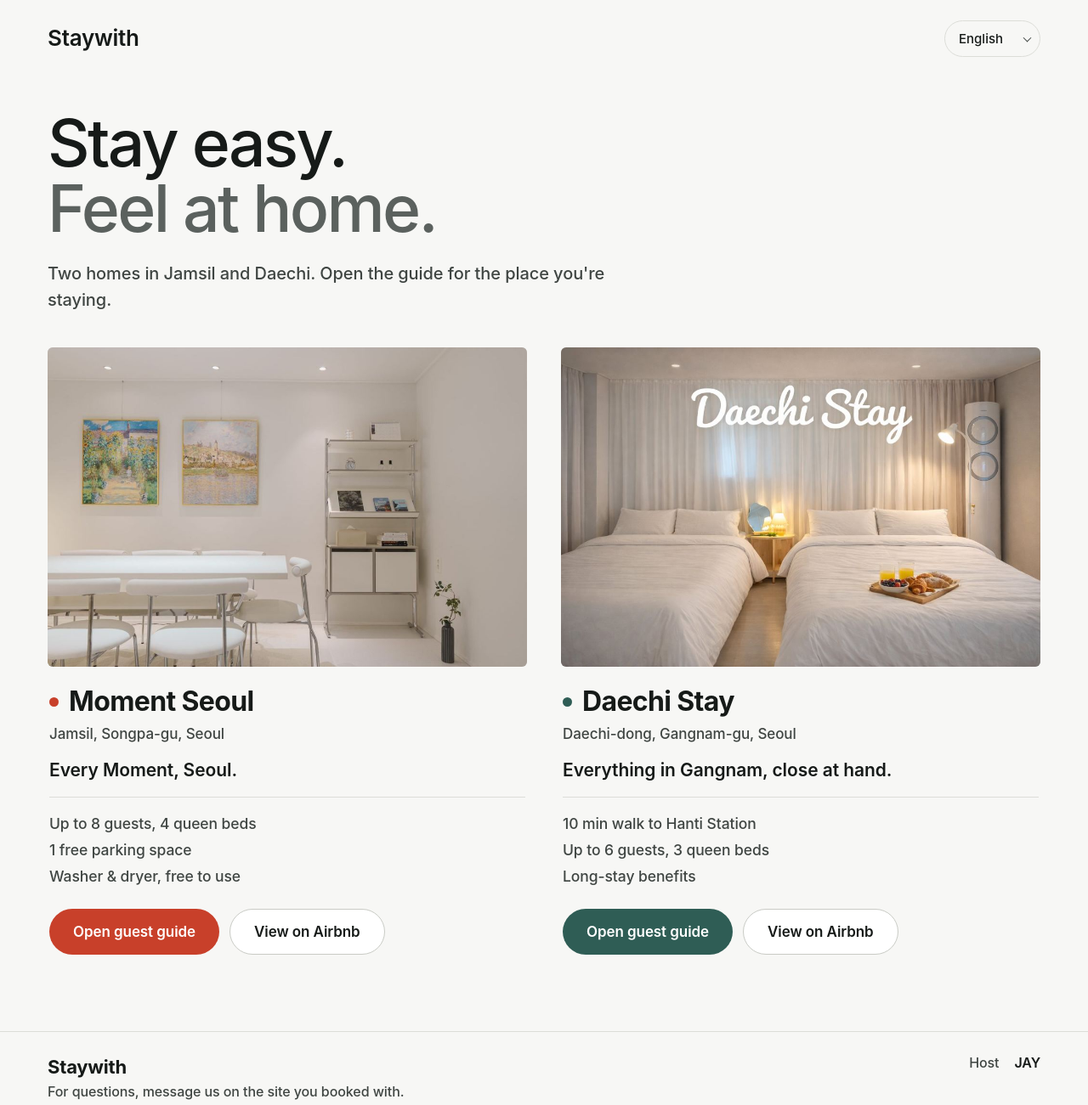
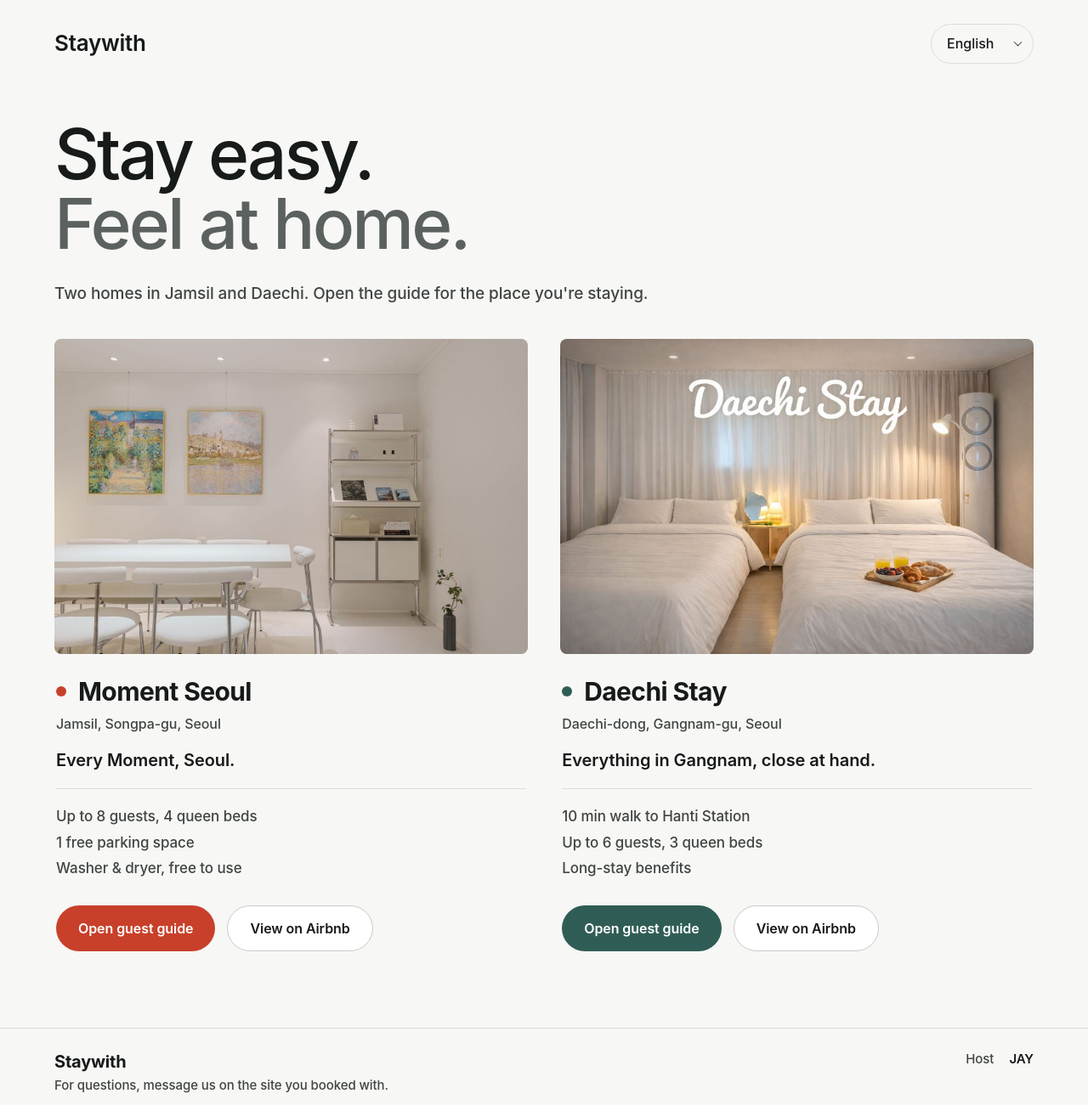
Before and after one commit to Momentseoul/asanstay, a plain HTML site: page index.html in a window 1280 px wide. Shown: the whole page at 85% size. Drawn offline with Linux system fonts and the light colour scheme; a web font is replaced by a local one.

Commit message:
PC 화면: 화면 폭을 넓게 쓰고 글씨·버튼을 화면 크기에 맞춰 확대
Co-Authored-By: Claude Opus 5.5 <noreply@anthropic.com>
Claude-Session: https://claude.ai/code/session_017f7DuuAYzFoR9jovkvSTk3

```diff
--- a/index.html
+++ b/index.html
@@ -77,28 +77,29 @@
     .actions{flex-direction:column;gap:6px;padding-top:10px}
     .btn{width:100%;min-height:40px;font-size:13.5px;padding:0 10px}
   }
-  /* 컴퓨터(넓은 화면): 글씨·버튼·여백을 크게 */
+  /* 컴퓨터(넓은 화면): 화면 폭을 넓게 쓰고 글씨·버튼을 화면에 맞춰 크게 */
   @media (min-width:1000px){
-    :root{--gutter:56px}
-    .top,.intro,.stays,.foot{max-width:1280px}
-    .top{padding-top:24px;padding-bottom:24px}
-    .mark{font-size:26px}
-    .lang select{font-size:15px;padding:9px 34px 9px 16px}
-    .intro{padding-top:40px;padding-bottom:40px}
-    .intro h1{font-size:clamp(64px,6vw,92px)}
-    .intro p{font-size:20px;margin-top:22px}
-    .stays{gap:40px}
-    .stay figure{aspect-ratio:3/2;border-radius:6px}
-    .stay .body{padding-top:22px}
-    .stay h2{font-size:32px;gap:12px}
-    .stay h2::before{width:11px;height:11px}
-    .stay .area{font-size:17px;margin-top:6px}
-    .stay .tag{font-size:21px;margin-top:14px}
-    .stay ul{font-size:17.5px;line-height:1.7;margin-top:16px;padding-top:16px}
-    .actions{padding-top:24px;gap:12px}
-    .btn{min-height:54px;padding:0 28px;font-size:17px}
-    .foot{font-size:16px}
-    .foot .slogan{font-size:22px}
+    :root{--gutter:clamp(48px,5vw,96px)}
+    .top,.intro,.stays,.foot{max-width:1760px}
+    .top{padding-top:28px;padding-bottom:28px}
+    .mark{font-size:clamp(26px,1.8vw,32px)}
+    .lang select{font-size:16px;padding:10px 36px 10px 18px}
+    .lang::after{right:15px}
+    .intro{padding-top:clamp(32px,3vw,56px);padding-bottom:clamp(36px,3vw,56px)}
+    .intro h1{font-size:clamp(72px,6.4vw,124px)}
+    .intro p{font-size:clamp(19px,1.45vw,26px);margin-top:26px;max-width:none}
+    .stays{gap:clamp(36px,3vw,64px)}
+    .stay figure{aspect-ratio:3/2;border-radius:8px}
+    .stay .body{padding-top:26px}
+    .stay h2{font-size:clamp(30px,2.3vw,42px);gap:14px}
+    .stay h2::before{width:12px;height:12px}
+    .stay .area{font-size:clamp(16px,1.15vw,20px);margin-top:8px}
+    .stay .tag{font-size:clamp(20px,1.55vw,28px);margin-top:16px}
+    .stay ul{font-size:clamp(17px,1.25vw,22px);line-height:1.75;margin-top:18px;padding-top:18px}
+    .actions{padding-top:28px;gap:14px}
+    .btn{min-height:clamp(54px,3.6vw,66px);padding:0 clamp(26px,2vw,38px);font-size:clamp(16px,1.2vw,20px)}
+    .foot{font-size:clamp(15px,1.05vw,18px)}
+    .foot .slogan{font-size:clamp(20px,1.5vw,26px)}
   }
   @media (prefers-reduced-motion:reduce){
     .stay img{transition:none}
```
